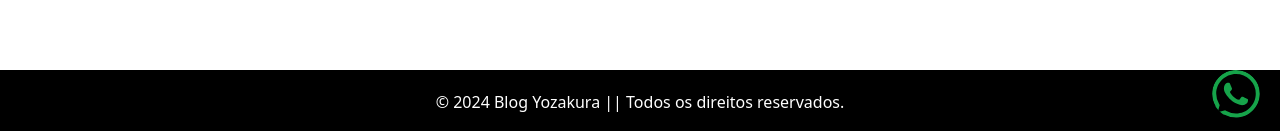
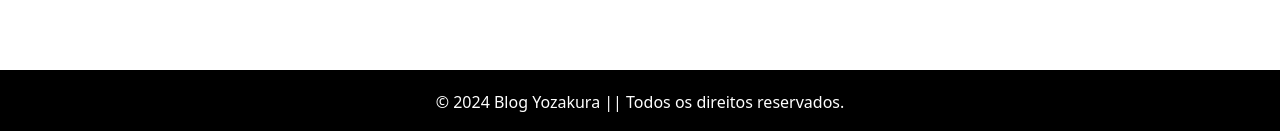
Before and after one commit to isaacfelipe1/yozakura, a Next.js app: page / in a window 1280 px wide. Shown: the part 666-797 px from the top of the page. Built offline with nearby package versions, Linux system fonts and the light colour scheme; no server answers.

Commit message:
remove: remove button

```diff
--- a/components/whatsapp.tsx
+++ /dev/null
@@ -1,16 +0,0 @@
-import React from 'react'
-import { BsWhatsapp } from 'react-icons/bs'
-
-function WhatsApp() {
-  return (
-    <a
-      href="https://api.Whatsapp.com/send?phone=55"
-      target="_blank"
-      className="btn btn-dark border-0 border-spacing-20 fixed bottom-4 right-5  "
-    >
-      {' '}
-      <BsWhatsapp className="text-5xl ml-1 justify-center text-green-600 right-5 rounded-full adow-light-green shadow-lg bottom-5 flex " />
-    </a>
-  )
-}
-export default WhatsApp
--- a/pages/index.tsx
+++ b/pages/index.tsx
@@ -6,7 +6,6 @@ import './../src/app/globals.css'
 import Navbar from '../components/navbar'
 import ClientNavbar from '../components/ClientNavbar'
 import VLibras from 'vlibras-nextjs'
-import WhatsApp from '../components/whatsapp'
 import { useAuth } from '../src/app/context/AuthContext'
 import { parseCookies } from 'nookies'
 
@@ -50,7 +49,6 @@ const HomePage: React.FC<HomePageProps> = ({ isLoggedIn }) => {
           </article>
           <Posts />
         </main>
-        <WhatsApp />
       </div>
       <Footer />
     </div>
```
